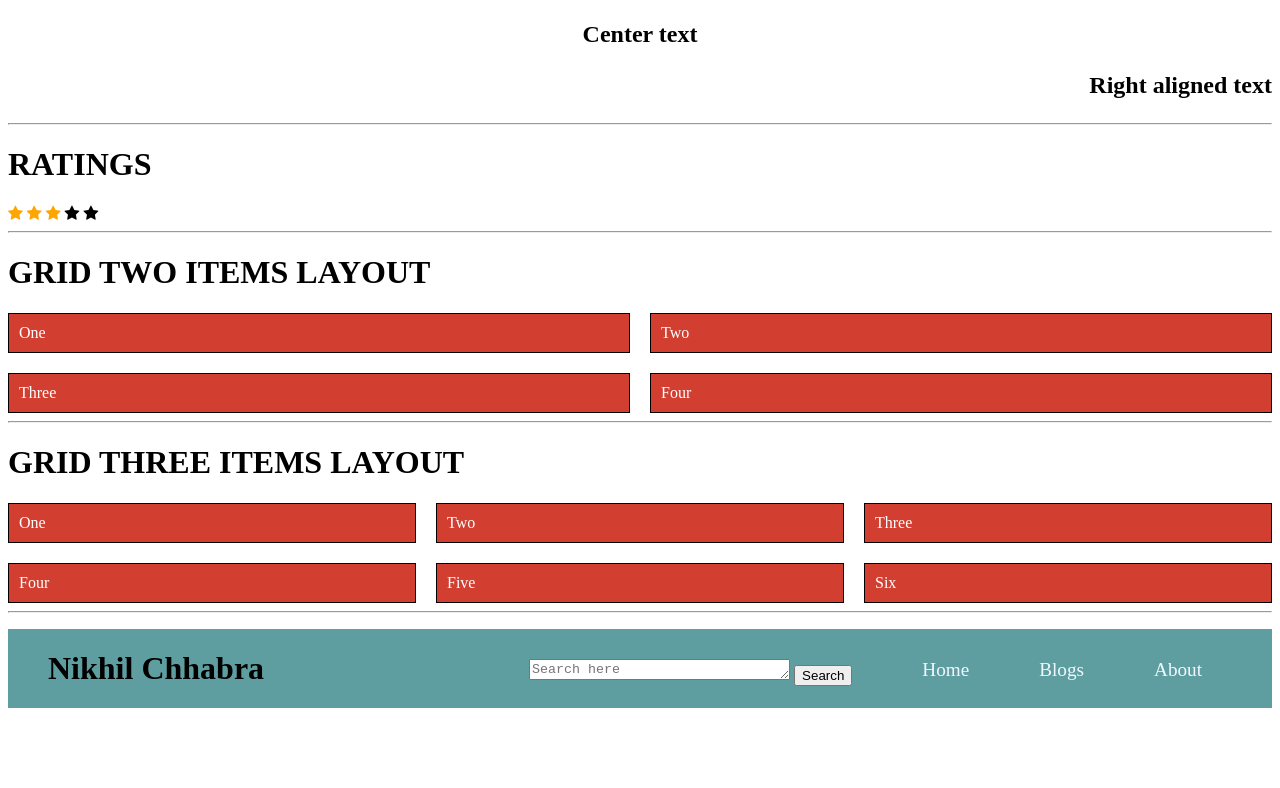
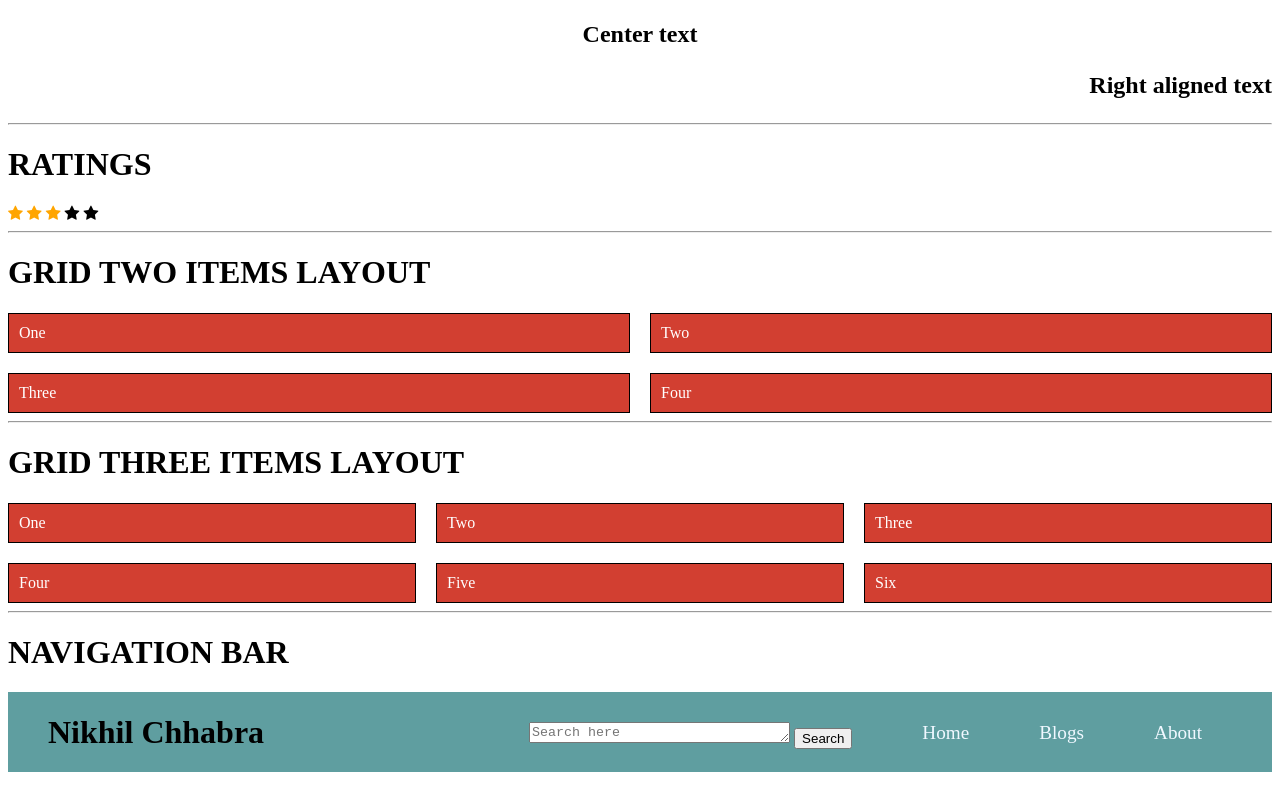
Before and after one commit to procrastinatedbread/component-library-nikhil, a plain HTML site: page index.html in a window 1280 px wide. Shown: the part 8022-8810 px from the top of the page. Before the commit the page ends 8746 px from the top, so only its background shows below. Drawn offline with Linux system fonts and the light colour scheme.

Commit message:
Added more features

```diff
--- a/index.html
+++ b/index.html
@@ -371,6 +371,7 @@
     <hr />
     <!-- GRID LAYOUT -->
     <!-- NAVIGATION BAR -->
+    <h1>NAVIGATION BAR</h1>
     <ul class="nav-container">
       <h1>Nikhil Chhabra</h1>
       <li class="nav-items">
```
